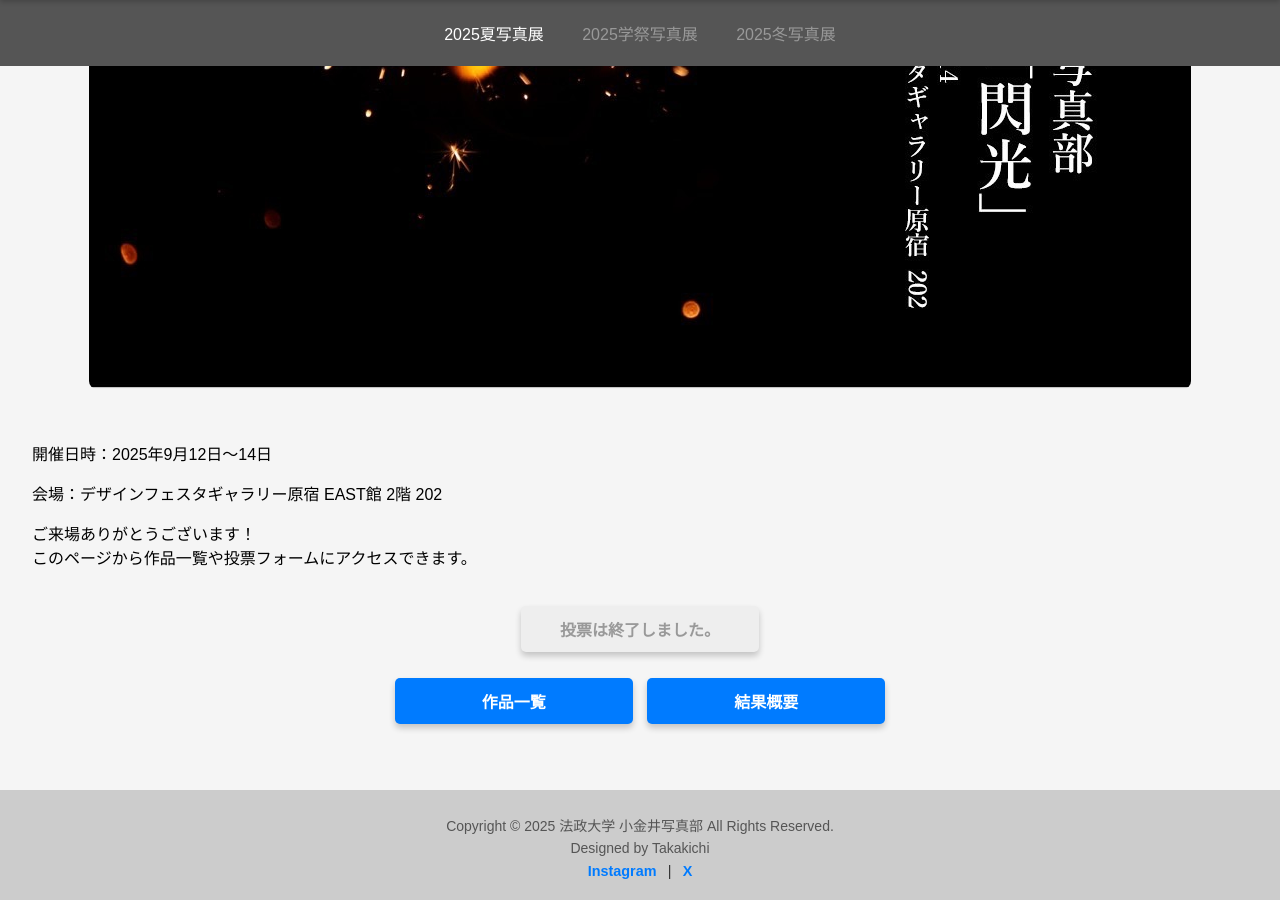
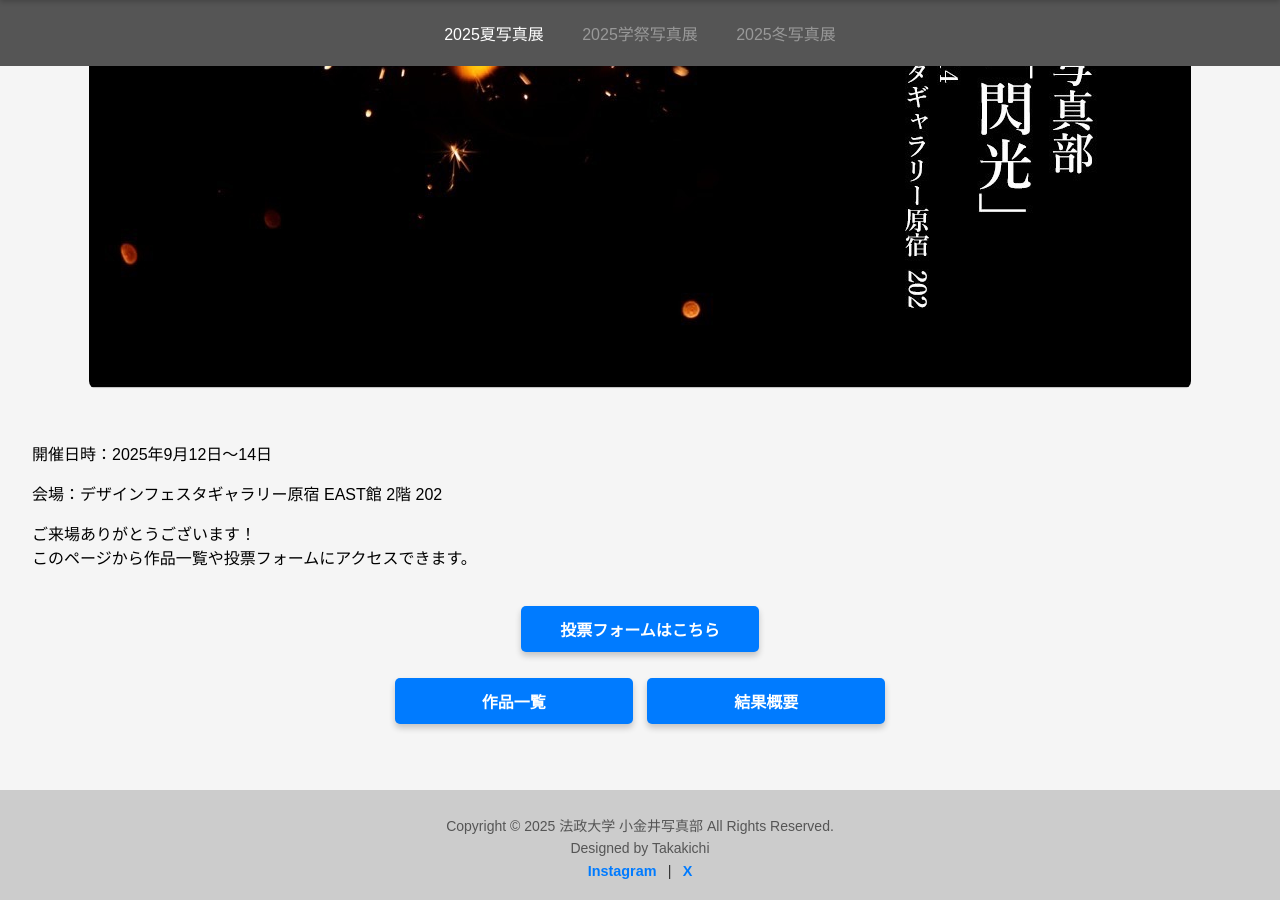
Before and after one commit to fujiyoshi-takayuki/photo-exhibition-site, a Jekyll site: the page built from 2025/summer/index.html, in a window 1280 px wide and 900 px high, scrolled down 586 px. Built offline with Jekyll 4.4.1, drawn with Linux system fonts in a browser that asks for light colours; part of the change alters nothing that is shown.

Commit message:
set some code for automatically status changes

```diff
--- a/2025/summer/index.html
+++ b/2025/summer/index.html
@@ -21,13 +21,7 @@ title: 2025年度 夏写真展「閃光」
 
       <!-- 投票ボタン -->
       <div class="vote-container">
-        <!-- <a
-          href="https://forms.gle/YJQeJJkgrZZoCbBs5"
-          target="_blank"
-          class="button"
-          >投票フォームはこちら</a
-        > -->
-        <a href="#" class="button disabled">投票は終了しました。</a>
+        <a href="#" class="button">投票フォームはこちら</a>
       </div>
 
       <!-- 作品一覧・結果概要ボタン -->
--- a/js/exhibition-control.js
+++ b/js/exhibition-control.js
@@ -3,25 +3,28 @@
 // === 写真展ごとの設定 ===
 const exhibitions = {
   "summer": {
-    startDate: new Date("2025-09-10T00:00:00"),  // 公開開始
-    endDate: new Date("2025-10-14T23:59:59"),    // 投票締切
-    worksPasswordURL: "works.html",              // パスワードページ
-    worksPublicURL: "af69592862e159a7cf723a78c20a47ce109d13b04db75224503159b765b84967/index.html",         // 一般公開ページ（終了後）
-    navSelector: 'a[href*="2025/summer"]'        // ナビゲーション識別用
+    startDate: new Date("2025-09-10T00:00:00"),   // 公開開始
+    endDate: new Date("2025-10-14T23:59:59"),     // 投票締切
+    worksPasswordURL: "works.html",               // パスワードページ
+    worksPublicURL: "af69592862e159a7cf723a78c20a47ce109d13b04db75224503159b765b84967/index.html",
+    navSelector: 'a[href*="2025/summer"]',
+    voteFormURL: "https://forms.gle/YJQeJJkgrZZoCbBs5" // 投票フォームURL
   },
   "gakusai": {
-    startDate: new Date("2025-11-01T00:00:00"),
-    endDate: new Date("2025-11-30T23:59:59"),
+    startDate: new Date("2025-11-01T00:00:00"),   // 公開開始
+    endDate: new Date("2025-11-30T23:59:59"),     // 投票締切
     worksPasswordURL: "works.html",
-    worksPublicURL: "works_public.html",
-    navSelector: 'a[href*="2025/gakusai"]'
+    worksPublicURL: "public/index.html",
+    navSelector: 'a[href*="2025/gakusai"]',
+    voteFormURL: "https://forms.gle/exampleGakusaiForm"
   },
   "winter": {
-    startDate: new Date("2026-01-10T00:00:00"),
-    endDate: new Date("2026-02-15T23:59:59"),
+    startDate: new Date("2026-01-10T00:00:00"),   // 公開開始
+    endDate: new Date("2026-02-15T23:59:59"),     // 投票締切
     worksPasswordURL: "works.html",
-    worksPublicURL: "works_public.html",
-    navSelector: 'a[href*="2025/winter"]'
+    worksPublicURL: "public/index.html",
+    navSelector: 'a[href*="2025/winter"]',
+    voteFormURL: "https://forms.gle/exampleWinterForm"
   }
 };
 
@@ -32,14 +35,16 @@ const match = path.match(/\/2025\/([^/]+)\//);
 const exhibitionKey = match ? match[1] : null;
 
 if (exhibitionKey && exhibitions[exhibitionKey]) {
-  const { startDate, endDate, worksPasswordURL, worksPublicURL } = exhibitions[exhibitionKey];
+  const { startDate, endDate, worksPasswordURL, worksPublicURL, voteFormURL } = exhibitions[exhibitionKey];
+
+  // 投票ボタンと作品一覧リンクを取得
   const voteButton = document.querySelector(".vote-container .button");
   const worksLink = document.querySelector('.link-buttons a[href*="works"]');
 
+  // === 1️⃣ 投票開始前 ===
   if (now < startDate) {
-    // 公開前：準備中
     if (voteButton) {
-      voteButton.textContent = "準備中";
+      voteButton.textContent = "投票期間はまだ始まっていません";
       voteButton.classList.add("disabled");
       voteButton.removeAttribute("href");
       voteButton.removeAttribute("target");
@@ -49,14 +54,23 @@ if (exhibitionKey && exhibitions[exhibitionKey]) {
       worksLink.classList.add("disabled");
       worksLink.removeAttribute("href");
     }
+
+  // === 2️⃣ 投票期間中 ===
   } else if (now >= startDate && now <= endDate) {
-    // 投票期間中：有効化
+    if (voteButton) {
+      voteButton.textContent = "投票フォームはこちら";
+      voteButton.classList.remove("disabled");
+      voteButton.setAttribute("href", voteFormURL);
+      voteButton.setAttribute("target", "_blank");
+    }
     if (worksLink) {
       worksLink.setAttribute("href", worksPasswordURL);
       worksLink.classList.remove("disabled");
+      worksLink.textContent = "作品一覧";
     }
+
+  // === 3️⃣ 投票終了後 ===
   } else {
-    // 終了後：投票ボタン無効化＋作品一般公開
     if (voteButton) {
       voteButton.textContent = "投票は終了しました";
       voteButton.classList.add("disabled");
@@ -64,7 +78,9 @@ if (exhibitionKey && exhibitions[exhibitionKey]) {
       voteButton.removeAttribute("target");
     }
     if (worksLink) {
+      // ✅ 投票終了後は一般公開URLに自動切り替え
       worksLink.setAttribute("href", worksPublicURL);
+      worksLink.textContent = "作品一覧（一般公開中）";
       worksLink.classList.remove("disabled");
     }
   }
```
